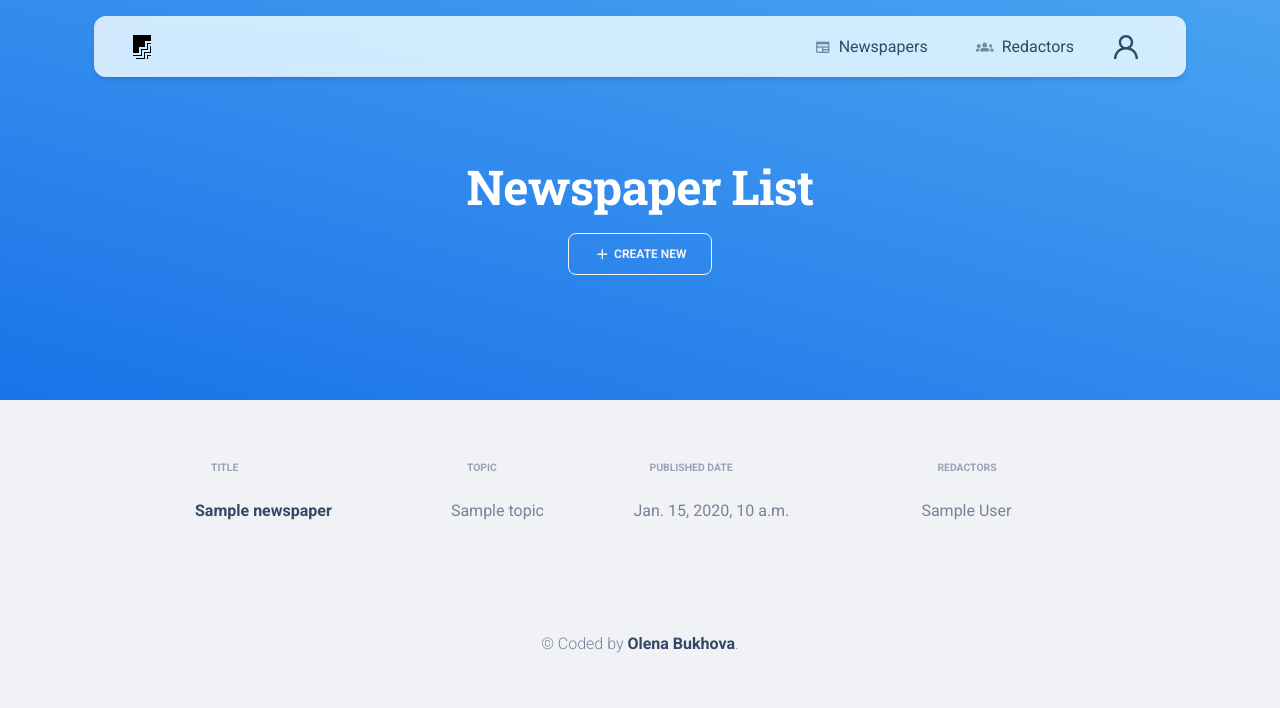
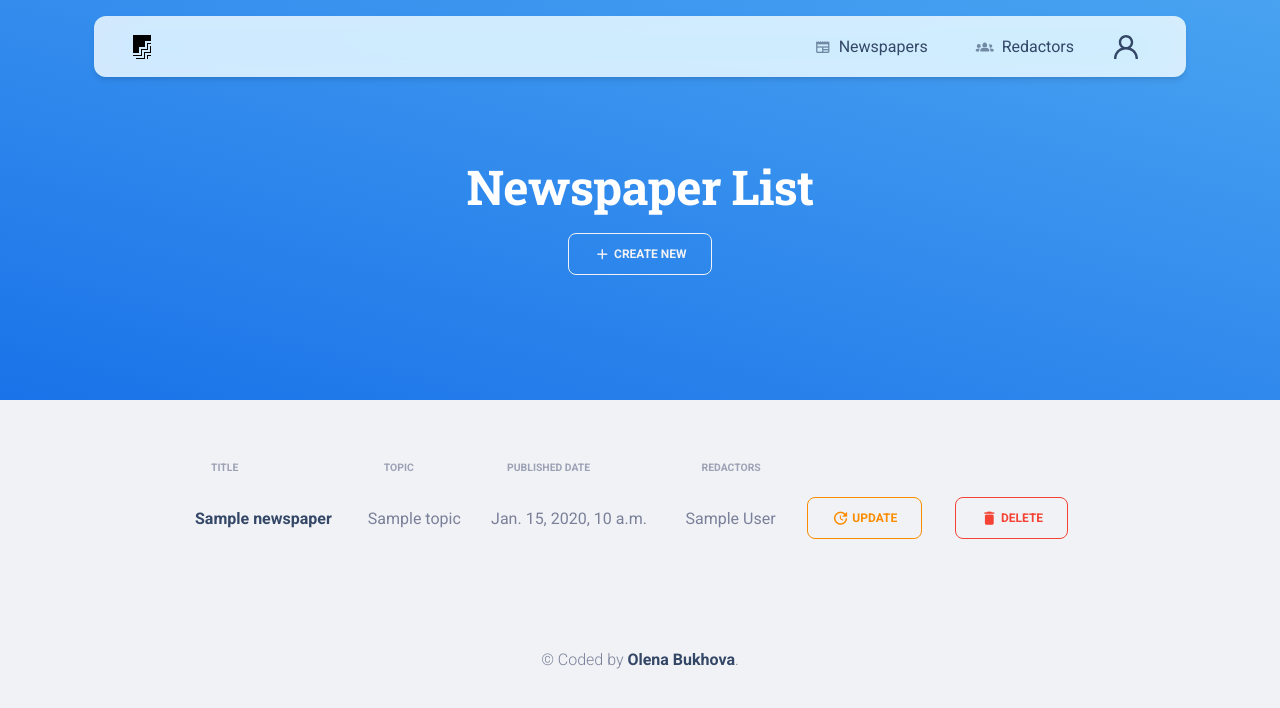
Before and after one commit to buhova/publication-tracking-system, a Django app: page /newspapers/ in a window 1280 px wide. Shown: the top 708 px of the page. Run offline with Django 5.2, Linux system fonts and the light colour scheme; a user stored in the database is signed in; tables that the repository leaves empty hold one stand-in row (values such as "Sample post"); some libraries are stand-ins or nearby versions.

Commit message:
feat(newspaper): add temporary update/delete buttons to newspaper_list table

```diff
--- a/templates/home/newspaper_list.html
+++ b/templates/home/newspaper_list.html
@@ -42,6 +42,16 @@
                       {{ red }}{% if not forloop.last %}, {% endif %}
                     {% endfor %}
                     </td>
+                  <td>
+                    <a href="{% url 'home:newspaper-update' pk=newspaper.id %}" class="btn btn-outline-warning  mb-0">
+                      <i class="material-icons">update</i> Update
+                    </a>
+                  </td>
+                  <td>
+                    <a href="{% url 'home:newspaper-delete' pk=newspaper.id %}" class="btn btn-outline-danger mb-0">
+                      <i class="material-icons">delete</i> Delete
+                    </a>
+                  </td>
                   </tr>
                 {% endfor %}
               </tbody>
```
